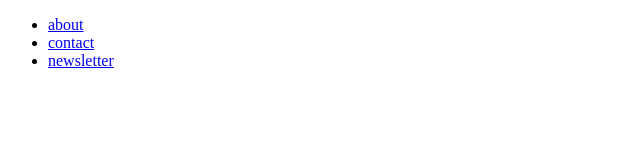
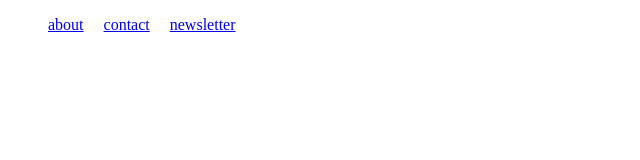
Before and after one commit to danielkahoun/webapp-iframe, a plain HTML site: page navbar.html in a window 1280 px wide. Shown: the whole page, without its empty margins (0-640 px from the left). Drawn offline with Linux system fonts and the light colour scheme.

Commit message:
feat: navbar complete

```diff
--- a/navbar.html
+++ b/navbar.html
@@ -7,10 +7,10 @@
     <title>Navbar</title>
 </head>
 <body>
-    <ul>
-        <li><a href="about.html">about</a></li>
-        <li><a href="contact.html">contact</a></li>
-        <li><a href="newsletter.html">newsletter</a></li>
+    <ul style="list-style-type:none;display:flex;column-gap:20px;">
+        <li><a href="about.html" target="_blank">about</a></li>
+        <li><a href="contact.html" target="_blank">contact</a></li>
+        <li><a href="newsletter.html" target="_blank">newsletter</a></li>
     </ul>
 </body>
 </html>
```
